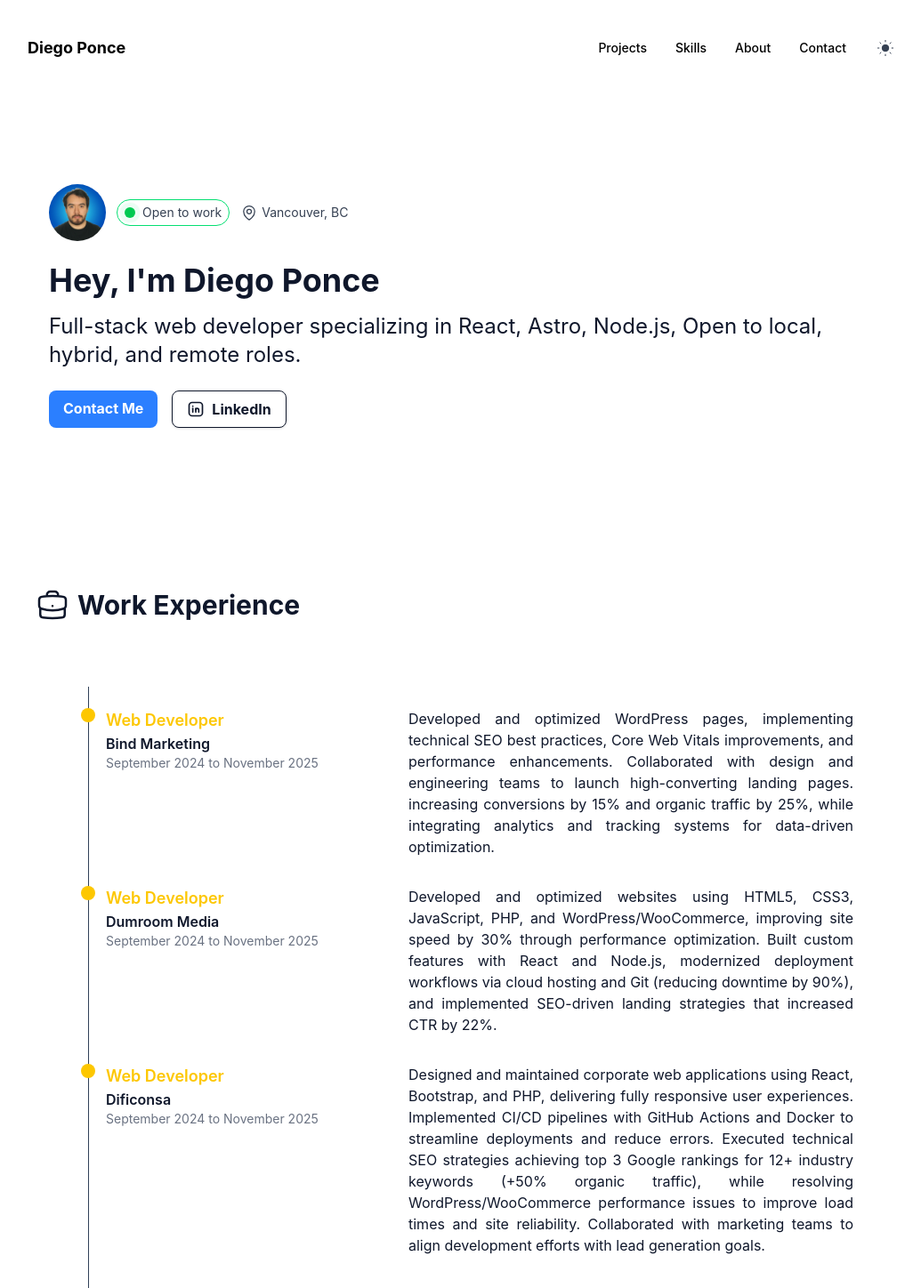
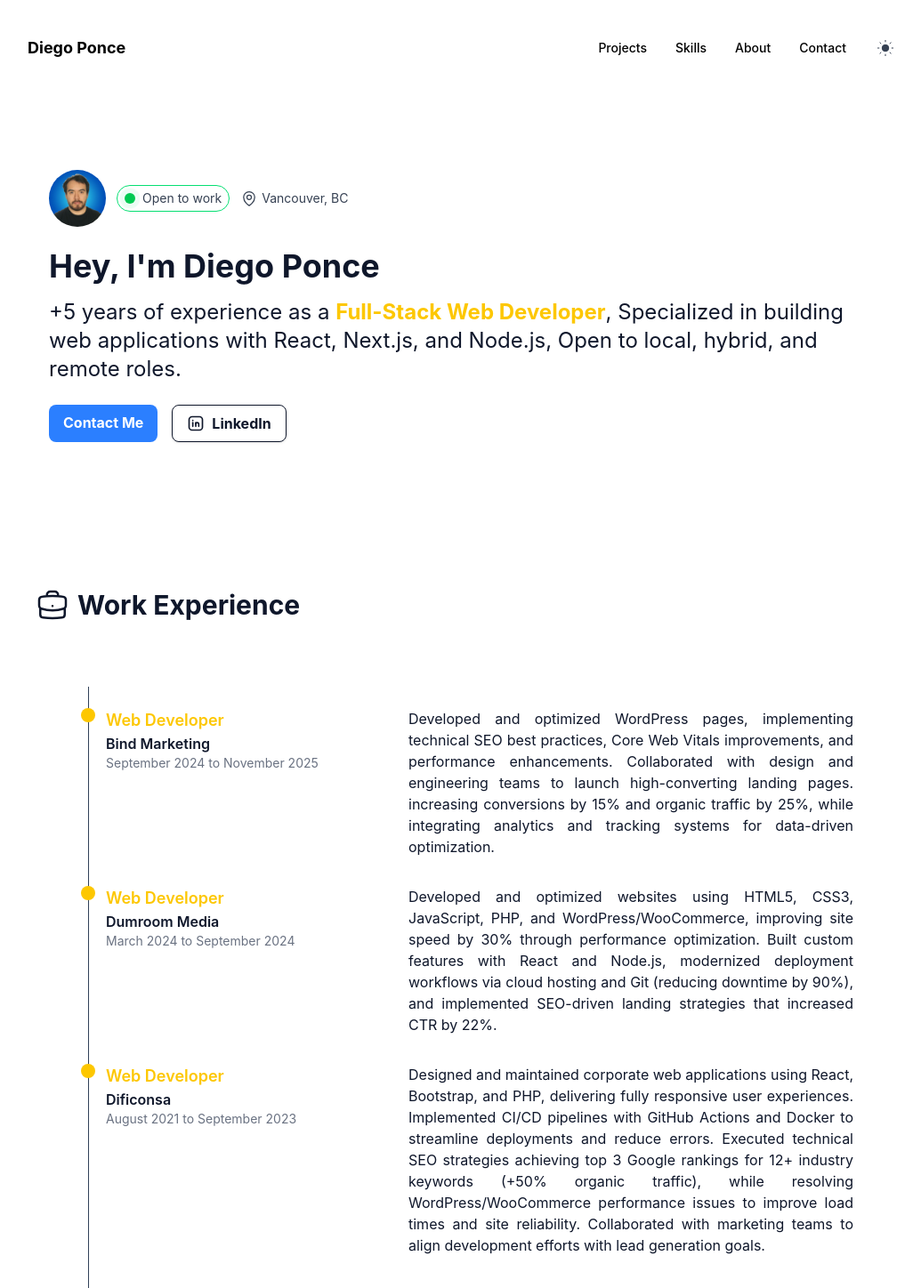
Before and after one commit to DiegoPonce0/portfolio, a React (Vite) app: page / in a window 1280 px wide. Shown: the top 1448 px of the page at 89% size, without its empty margins (121-1156 px from the left). Built offline with nearby package versions, Linux system fonts and the light colour scheme.

Commit message:
fix: update experience dates and enhance Home page introduction

```diff
--- a/src/data/expirences.ts
+++ b/src/data/expirences.ts
@@ -10,13 +10,13 @@ export const experiences: ExperienceProps[] = [
         {
           title: 'Web Developer',
           company: 'Dumroom Media',
-          date: 'September 2024 to November 2025',
+          date: 'March 2024 to September 2024',
           description: 'Developed and optimized websites using HTML5, CSS3, JavaScript, PHP, and WordPress/WooCommerce, improving site speed by 30% through performance optimization. Built custom features with React and Node.js, modernized deployment workflows via cloud hosting and Git (reducing downtime by 90%), and implemented SEO-driven landing strategies that increased CTR by 22%.',
         },
         {
           title: 'Web Developer',
           company: 'Dificonsa',
-          date: 'September 2024 to November 2025',
+          date: 'August 2021 to September 2023',
           description: 'Designed and maintained corporate web applications using React, Bootstrap, and PHP, delivering fully responsive user experiences. Implemented CI/CD pipelines with GitHub Actions and Docker to streamline deployments and reduce errors. Executed technical SEO strategies achieving top 3 Google rankings for 12+ industry keywords (+50% organic traffic), while resolving WordPress/WooCommerce performance issues to improve load times and site reliability. Collaborated with marketing teams to align development efforts with lead generation goals.',
         }
       ];
--- a/src/pages/Home.tsx
+++ b/src/pages/Home.tsx
@@ -89,7 +89,7 @@ export const Home = () => {
             </div>
             <h1 className="py-4 text-4xl font-bold">Hey, I'm Diego Ponce</h1>
             <h2 className="text-2xl mb-6">
-              Full-stack web developer specializing in React, Astro, Node.js, Open to local, hybrid, and remote roles.
+              +5 years of experience as a <strong className="text-yellow-400">Full-Stack Web Developer</strong>, Specialized in building web applications with React, Next.js, and Node.js, Open to local, hybrid, and remote roles.
             </h2>
             <div className="flex gap-4 font-bold">
               <a
```
